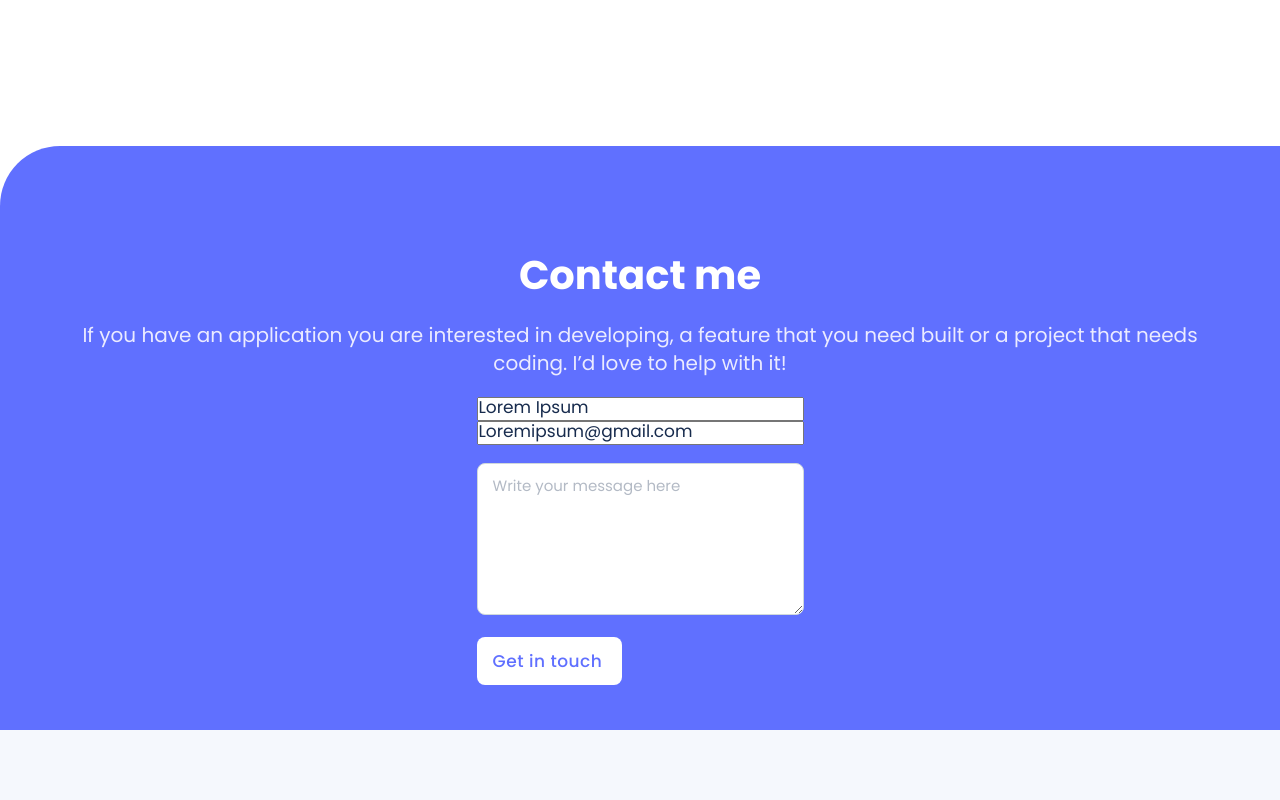
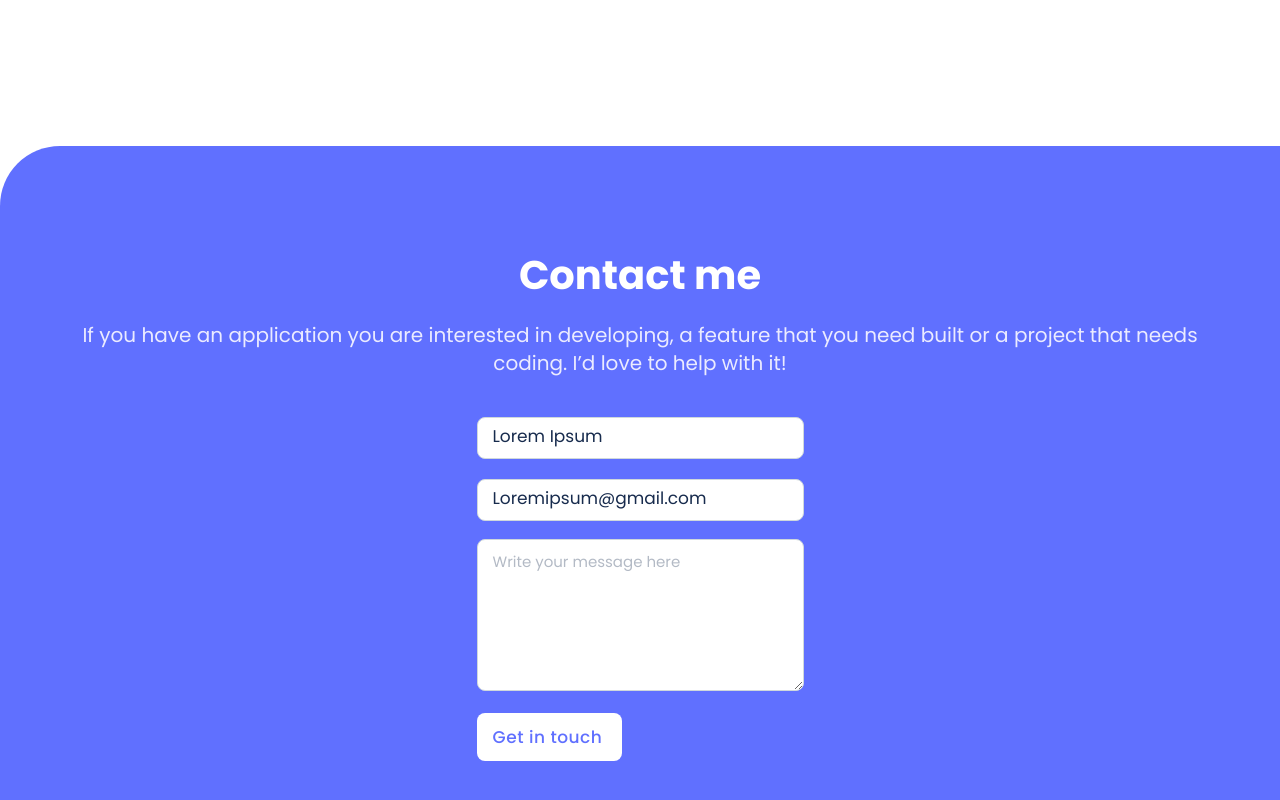
Before and after one commit to mar4444/re-portfolio2, a website: page index.html in a window 1280 px wide. Shown: the part 6675-7475 px from the top of the page. Before the commit the page ends 7405 px from the top, so only its background shows below. Drawn offline with Linux system fonts and the light colour scheme.

Commit message:
Add style.css

```diff
--- a/style.css
+++ b/style.css
@@ -482,7 +482,15 @@ body {
   margin-top: 20px;
 }
 
-/* missing */
+.text-input {
+  border-radius: 8px;
+  border: 1px solid #cfd8dc;
+  background: #fff;
+  width: 327px;
+  padding: 10px 0 10px 15px;
+  margin-top: 20px;
+}
+
 .text-input::placeholder {
   color: var(--neutral-n-800, #172b4d);
   font-size: 17px;
```
